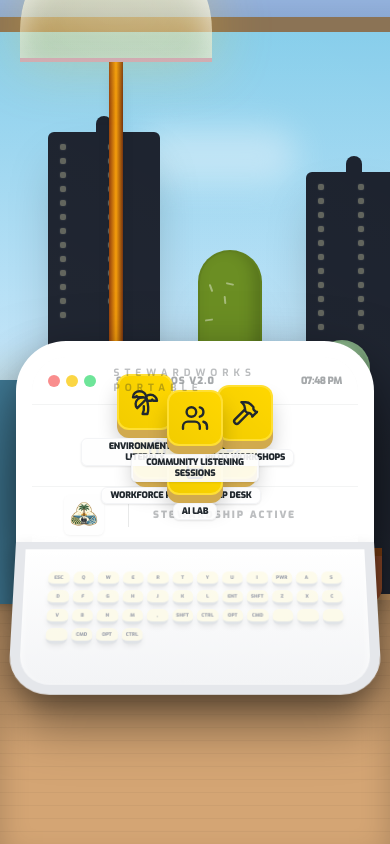
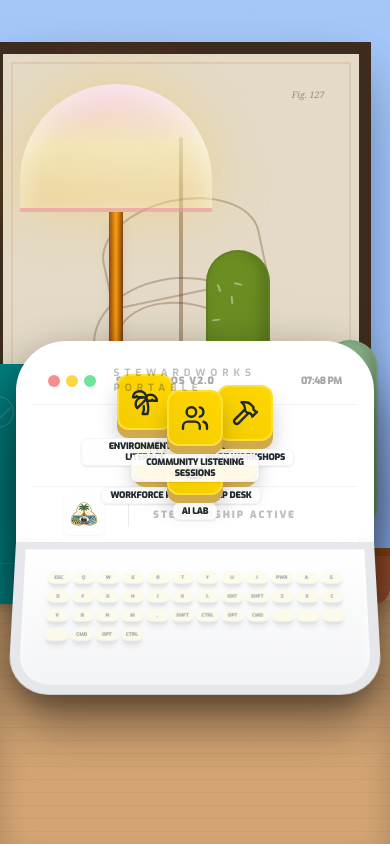
Before and after one commit to vvedenskaya/Eco-website, a Next.js app: page /hub in a window 390 px wide. Built offline with nearby package versions, Linux system fonts and the light colour scheme.

Commit message:
added posters

```diff
--- a/src/app/hub/page.tsx
+++ b/src/app/hub/page.tsx
@@ -53,59 +53,41 @@ export default function HubPage() {
 
   return (
     <div className="laptop-frame-wrapper min-h-screen flex flex-col items-center justify-center overflow-hidden font-exo relative bg-[#F5F5F5]">
-      {/* 1. LARGE PANORAMIC WINDOW (z-index: 1) */}
-      <div className="absolute top-[2%] left-1/2 -translate-x-1/2 w-[1200px] h-[650px] border-[15px] border-[#8B7355] shadow-[0_0_100px_rgba(0,0,0,0.3)] z-1 rounded-sm overflow-hidden flex flex-col">
-        {/* Sky Gradient */}
-        <div className="absolute inset-0 bg-gradient-to-b from-[#87CEEB] via-[#BEE3F8] to-[#FFE5B4]" />
+      {/* 1. WALL ART: VINTAGE POSTERS (z-index: 1) */}
+      {/* Left Poster: Topographic/Geological Map */}
+      <div className="absolute top-[5%] left-[5%] w-[350px] h-[480px] border-[12px] border-[#3D2B1F] bg-[#F4ECD8] shadow-2xl z-1 flex flex-col overflow-hidden group">
+        <div className="flex-1 relative p-6 border border-[#D2B48C]/30 m-2">
+          {/* Mock Map Lines */}
+          <div className="absolute inset-0 opacity-20 pointer-events-none" style={{ backgroundImage: 'radial-gradient(circle, #8B4513 1px, transparent 1px)', backgroundSize: '20px 20px' }} />
+          <div className="w-full h-full border border-[#8B4513]/20 rounded-full scale-[1.5] -translate-x-1/2 -translate-y-1/2 absolute top-0 left-0" />
+          <div className="w-full h-full border border-[#8B4513]/20 rounded-full scale-[1.2] -translate-x-1/2 -translate-y-1/2 absolute top-0 left-0" />
+          <div className="w-full h-full border border-[#8B4513]/20 rounded-full scale-[0.9] -translate-x-1/2 -translate-y-1/2 absolute top-0 left-0" />
 
-        {/* White Fluffy Clouds */}
-        <div className="absolute inset-0 pointer-events-none">
-          {/* Cloud 1 */}
-          <div className="absolute top-12 left-[15%] w-32 h-12 bg-white/80 rounded-full blur-md opacity-60" />
-          <div className="absolute top-8 left-[18%] w-16 h-16 bg-white/80 rounded-full blur-md opacity-60" />
+          <div className="absolute bottom-6 left-6 right-6">
+            <div className="h-[1px] bg-[#8B4513]/40 w-full mb-2" />
+            <div className="text-[10px] font-bold text-[#8B4513]/60 uppercase tracking-widest text-center">Geological Survey · Plate IV</div>
+          </div>
+        </div>
+        <div className="absolute inset-0 bg-gradient-to-tr from-black/5 to-transparent pointer-events-none" />
+      </div>
 
-          {/* Cloud 2 */}
-          <div className="absolute top-24 left-[45%] w-40 h-14 bg-white/90 rounded-full blur-lg opacity-40" />
-
-          {/* Cloud 3 */}
-          <div className="absolute top-16 left-[75%] w-28 h-10 bg-white/80 rounded-full blur-md opacity-50" />
-          <div className="absolute top-14 left-[78%] w-12 h-12 bg-white/80 rounded-full blur-md opacity-50" />
-
-          {/* Cloud 4 */}
-          <div className="absolute top-40 left-[10%] w-48 h-16 bg-white/70 rounded-full blur-xl opacity-30" />
+      {/* Right Poster: Botanical/Scientific Diagram */}
+      <div className="absolute top-[5%] right-[5%] w-[380px] h-[520px] border-[12px] border-[#3D2B1F] bg-[#EAE3D2] shadow-2xl z-1 flex flex-col overflow-hidden">
+        <div className="flex-1 relative p-8 m-2 border-2 border-[#8B4513]/10">
+          <div className="w-full h-full relative flex items-center justify-center">
+            {/* Mock Scientific Illustration */}
+            <div className="w-1 h-4/5 bg-[#5D3A1A]/40 rounded-full" />
+            <div className="absolute top-1/4 w-40 h-24 border-2 border-[#5D3A1A]/30 rounded-[50%_50%_0_0] -rotate-12" />
+            <div className="absolute top-1/2 w-32 h-20 border-2 border-[#5D3A1A]/30 rounded-[50%_50%_0_0] rotate-6" />
+            <div className="absolute bottom-1/4 w-44 h-32 border-2 border-[#5D3A1A]/30 rounded-[50%_50%_0_0] -rotate-3" />
+          </div>
+          <div className="absolute top-6 right-6 text-[9px] font-serif italic text-[#5D3A1A]/50">Fig. 127</div>
+          <div className="absolute bottom-8 left-1/2 -translate-x-1/2 w-3/4">
+            <div className="text-[12px] font-black text-[#5D3A1A]/70 uppercase tracking-[0.3em] text-center leading-none">Botany Analysis</div>
+            <div className="text-[8px] text-[#5D3A1A]/40 uppercase tracking-widest text-center mt-2">Classification of Arid Flora</div>
+          </div>
         </div>
-
-        {/* Panoramic City Skyline Silhouettes with Windows */}
-        <div className="absolute bottom-0 w-full h-full flex items-end justify-around gap-2 px-6">
-          {[
-            { h: 'h-[320px]', w: 'w-20', delay: '0s', windows: 12 },
-            { h: 'h-[450px]', w: 'w-24', delay: '0.1s', windows: 20 },
-            { h: 'h-[280px]', w: 'w-16', delay: '0.2s', windows: 8 },
-            { h: 'h-[520px]', w: 'w-28', delay: '0.3s', windows: 25 },
-            { h: 'h-[380px]', w: 'w-22', delay: '0.4s', windows: 15 },
-            { h: 'h-[480px]', w: 'w-24', delay: '0.5s', windows: 22 },
-            { h: 'h-[300px]', w: 'w-18', delay: '0.6s', windows: 10 },
-            { h: 'h-[420px]', w: 'w-20', delay: '0.7s', windows: 18 },
-            { h: 'h-[250px]', w: 'w-14', delay: '0.8s', windows: 6 },
-          ].map((b, i) => (
-            <div key={i} className={`${b.h} ${b.w} bg-[#1A202C] rounded-t-md relative shadow-2xl flex-shrink-0`}>
-              {/* Building Top Detail */}
-              <div className="absolute -top-4 left-1/2 -translate-x-1/2 w-4 h-4 bg-[#1A202C] rounded-t-full" />
-
-              {/* Windows (Lights) */}
-              <div className="grid grid-cols-2 gap-2 p-3 opacity-30 group-hover:opacity-50 transition-opacity">
-                {[...Array(b.windows)].map((_, winIdx) => (
-                  <div key={winIdx} className="w-1.5 h-1.5 bg-yellow-100 rounded-sm shadow-[0_0_2px_rgba(255,255,255,0.5)]" />
-                ))}
-              </div>
-            </div>
-          ))}
-        </div>
-
-        {/* Window Dividers removed as per user request */}
-
-        {/* Glass Reflection Fade */}
-        <div className="absolute inset-0 bg-gradient-to-tr from-white/5 to-transparent pointer-events-none" />
+        <div className="absolute inset-0 bg-yellow-900/5 pointer-events-none" />
       </div>
 
       {/* 2. FULL-WIDTH WOODEN DESK (z-index: 2) */}
@@ -220,8 +202,8 @@ export default function HubPage() {
             <div className="w-24 h-24 bg-white/40 blur-3xl rounded-full" />
             <div className="absolute inset-0 bg-gradient-to-tr from-transparent via-white/10 to-white/30" />
           </div>
-          {/* Metallic Stem - Much taller */}
-          <div className="w-3.5 h-[500px] bg-gradient-to-r from-amber-800 via-amber-500 to-amber-900 shadow-lg" />
+          {/* Metallic Stem - Shorter */}
+          <div className="w-3.5 h-[350px] bg-gradient-to-r from-amber-800 via-amber-500 to-amber-900 shadow-lg" />
           {/* Brass Base */}
           <div className="w-32 h-8 bg-gradient-to-r from-amber-950 via-amber-600 to-amber-950 rounded-t-2xl shadow-2xl relative">
             <div className="absolute inset-x-0 top-0 h-[1.5px] bg-white/30" />
@@ -230,21 +212,74 @@ export default function HubPage() {
       </div>
 
       {/* RIGHT SIDE: Books & Potted Cacti */}
-      <div className="absolute bottom-[250px] right-[2%] md:right-[5%] z-[4] flex items-end gap-8 pointer-events-none">
-        {/* Vertical Books - Now closer to the laptop */}
-        <div className="flex items-end gap-1 mb-[-10px]">
-          <div className="w-10 h-48 bg-steward-green border-x-4 border-steward-dark/20 rounded-sm shadow-md flex flex-col items-center pt-4">
-            <div className="w-full h-[1px] bg-white/20 my-1" />
-            <div className="w-full h-[1px] bg-white/20 my-1" />
+      <div className="absolute bottom-[250px] right-[0px] md:right-[2%] z-[4] flex items-end gap-1 pointer-events-none">
+        {/* Left Bookend (Floral Brass Wire) */}
+        <div className="relative w-12 h-40 flex items-end justify-center mb-[-10px] mr-1">
+          <div className="w-1 h-32 bg-amber-600 rounded-full absolute bottom-0 left-1/2 -translate-x-1/2" />
+          <div className="w-8 h-8 border-2 border-amber-600 rounded-full absolute top-8 left-1/2 -translate-x-1/2 flex items-center justify-center">
+            <div className="w-4 h-4 bg-amber-600 rounded-full blur-[2px] opacity-40" />
           </div>
-          <div className="w-12 h-56 bg-steward-blue border-x-4 border-steward-dark/20 rounded-sm shadow-md" />
-          <div className="w-8 h-40 bg-steward-gold border-x-4 border-steward-dark/20 rounded-sm shadow-md" />
-          <div className="w-11 h-52 bg-steward-orange border-x-4 border-steward-dark/20 rounded-sm shadow-md" />
-          <div className="w-9 h-44 bg-[#8B4513] border-x-4 border-steward-dark/20 rounded-sm shadow-md" />
+          <div className="w-6 h-6 border-2 border-amber-600 rounded-full absolute top-20 left-0" />
+          <div className="w-6 h-6 border-2 border-amber-600 rounded-full absolute top-20 right-0" />
+          <div className="w-12 h-2 bg-amber-700 rounded-full" />
+        </div>
+
+        {/* Vintage Decorative Books */}
+        <div className="flex items-end mb-[-10px]">
+          {/* Red Book */}
+          <div className="w-12 h-56 bg-[#8B0000] border-x-4 border-black/20 rounded-sm shadow-md flex flex-col items-center pt-6 space-y-4">
+            <div className="w-3/4 h-[1px] bg-amber-500/40" />
+            <div className="w-1/2 h-[1px] bg-amber-500/40" />
+            <div className="flex-1" />
+            <div className="w-3/4 h-[1px] bg-amber-500/40 mb-6" />
+          </div>
+          {/* Beige Book */}
+          <div className="w-10 h-48 bg-[#F5F5DC] border-x-4 border-black/10 rounded-sm shadow-md flex flex-col items-center pt-4 space-y-2">
+            <div className="w-full h-4 border-y border-black/5 flex flex-col gap-0.5 justify-center px-1">
+              <div className="h-[0.5px] bg-black/10 w-full" />
+              <div className="h-[0.5px] bg-black/10 w-full" />
+            </div>
+          </div>
+          {/* Teal Book */}
+          <div className="w-14 h-60 bg-[#008080] border-x-4 border-black/20 rounded-sm shadow-md flex flex-col items-center pt-8">
+            <div className="w-8 h-8 rounded-full border border-white/20 mb-4 flex items-center justify-center">
+              <div className="w-4 h-[1px] bg-white/20 rotate-45" />
+              <div className="w-4 h-[1px] bg-white/20 -rotate-45" />
+            </div>
+            <div className="w-3/4 h-[1px] bg-white/10 mt-auto mb-10" />
+          </div>
+          {/* Orange Book */}
+          <div className="w-9 h-52 bg-[#FF8C00] border-x-4 border-black/20 rounded-sm shadow-md flex flex-col items-center justify-between py-6">
+            <div className="w-full h-[1px] bg-black/10" />
+            <div className="w-full h-[1px] bg-black/10" />
+            <div className="w-full h-[1px] bg-black/10" />
+          </div>
+          {/* Yellow Book */}
+          <div className="w-11 h-44 bg-[#FFD700] border-x-4 border-black/10 rounded-sm shadow-md flex flex-col items-center pt-4">
+            <div className="w-2 h-2 bg-black/5 rounded-full mb-2" />
+            <div className="w-full h-[1px] bg-black/5" />
+          </div>
+          {/* Coral Book */}
+          <div className="w-13 h-56 bg-[#FF7F50] border-x-4 border-black/20 rounded-sm shadow-md flex flex-col items-center py-8 space-y-1">
+            <div className="w-full h-[0.5px] bg-white/20" />
+            <div className="w-full h-[0.5px] bg-white/20" />
+            <div className="w-full h-[0.5px] bg-white/20" />
+          </div>
+        </div>
+
+        {/* Right Bookend (Floral Brass Wire) */}
+        <div className="relative w-12 h-40 flex items-end justify-center mb-[-10px] ml-1">
+          <div className="w-1 h-32 bg-amber-600 rounded-full absolute bottom-0 left-1/2 -translate-x-1/2" />
+          <div className="w-8 h-8 border-2 border-amber-600 rounded-full absolute top-8 left-1/2 -translate-x-1/2 flex items-center justify-center">
+            <div className="w-4 h-4 bg-amber-600 rounded-full blur-[2px] opacity-40" />
+          </div>
+          <div className="w-6 h-6 border-2 border-amber-600 rounded-full absolute top-20 left-0" />
+          <div className="w-6 h-6 border-2 border-amber-600 rounded-full absolute top-20 right-0" />
+          <div className="w-12 h-2 bg-amber-700 rounded-full" />
         </div>
 
         {/* Potted Cacti - Now behind the books (further from the laptop) */}
-        <div className="flex items-end gap-6 mb-[-10px]">
+        <div className="flex items-end gap-6 mb-[-10px] ml-4">
           {/* Cactus 1 (Tall) */}
           <div className="flex flex-col items-center">
             <div className="relative w-20 h-[300px] flex items-center justify-center">
```
